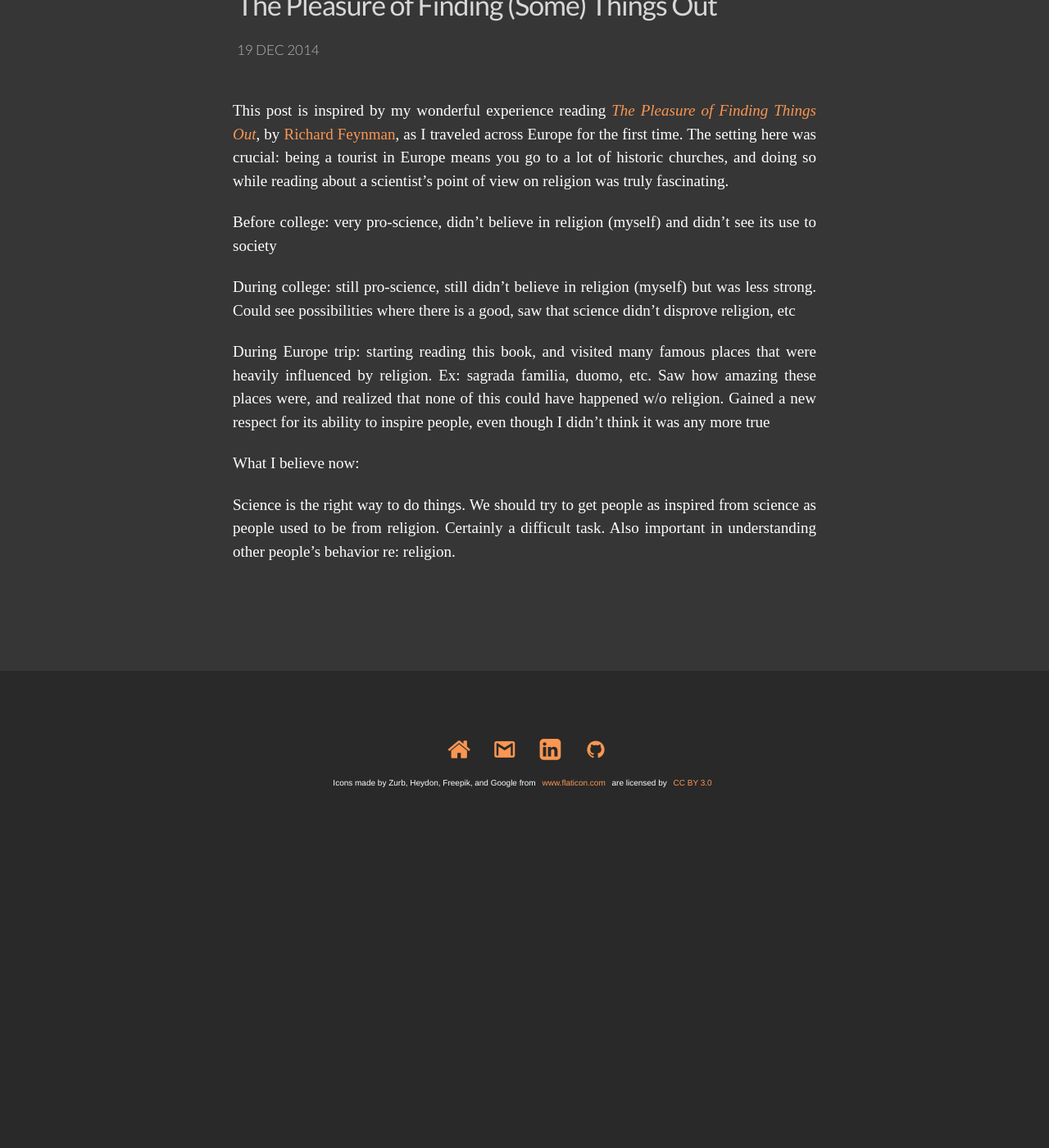
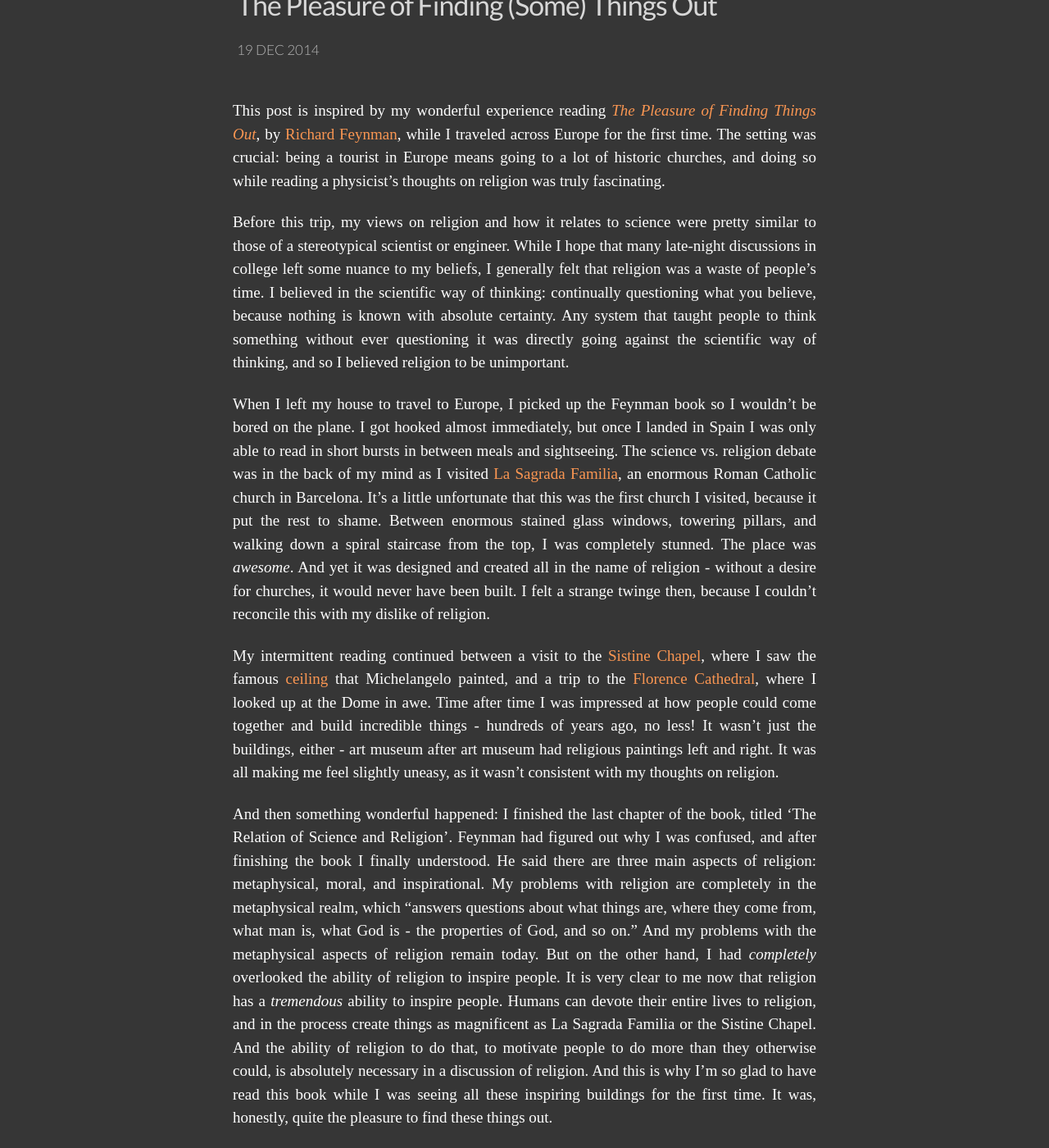
Before and after one commit to amaresh-sahu/amaresh-sahu.github.io, a Jekyll site: the page built from _posts/2014-12-19-finding-things-out.markdown, in a window 1280 px wide and 1400 px high, scrolled down 268 px. Shown: the whole window at 82% size. Built offline with Jekyll 4.4.1, drawn with Linux system fonts in a browser that asks for light colours; some web fonts are replaced; before the commit the page ends 1352 px from its top, so only the background shows below that.

Commit message:
rewrote draft

```diff
--- a/_posts/2014-12-19-finding-things-out.markdown
+++ b/_posts/2014-12-19-finding-things-out.markdown
@@ -5,17 +5,20 @@
 draft: true
 ---
 
-This post is inspired by my wonderful experience reading [_The Pleasure of Finding Things Out_](http://www.amazon.com/The-Pleasure-Finding-Things-Out/dp/0465023959), by [Richard Feynman](http://en.wikipedia.org/wiki/Richard_Feynman), as I traveled across Europe for the first time. The setting here was crucial: being a tourist in Europe means you go to a lot of historic churches, and doing so while reading about a scientist's point of view on religion was truly fascinating.
+This post is inspired by my wonderful experience reading [_The Pleasure of Finding Things Out_](http://www.amazon.com/The-Pleasure-Finding-Things-Out/dp/0465023959), by [Richard Feynman](http://en.wikipedia.org/wiki/Richard_Feynman), while I traveled across Europe for the first time. The setting was crucial: being a tourist in Europe means going to a lot of historic churches, and doing so while reading a physicist's thoughts on religion was truly fascinating.
 
-Before college: very pro-science, didn't believe in religion (myself) and didn't see its use to society
+Before this trip, my views on religion and how it relates to science were pretty similar to those of a stereotypical scientist or engineer. While I hope that many late-night discussions in college left some nuance to my beliefs, I generally felt that religion was a waste of people's time. I believed in the scientific way of thinking: continually questioning what you believe, because nothing is known with absolute certainty. Any system that taught people to think something without ever questioning it was directly going against the scientific way of thinking, and so I believed religion to be unimportant.
 
-During college: still pro-science, still didn't believe in religion (myself) but was less strong. Could see possibilities where there is a good, saw that science didn't disprove religion, etc
+When I left my house to travel to Europe, I picked up the Feynman book so I wouldn't be bored on the plane. I got hooked almost immediately, but once I landed in Spain I was only able to read in short bursts in between meals and sightseeing. The science vs. religion debate was in the back of my mind as I visited [La Sagrada Familia](http://en.wikipedia.org/wiki/Sagrada_Fam%C3%ADlia), an enormous Roman Catholic church in Barcelona. It's a little unfortunate that this was the first church I visited, because it put the rest to shame. Between enormous stained glass windows, towering  pillars, and walking down a spiral staircase from the top, I was completely stunned. The place was _awesome_. And yet it was designed and created all in the name of religion - without a desire for churches, it would never have been built. I felt a strange twinge then, because I couldn't reconcile this with my dislike of religion.
 
-During Europe trip: starting reading this book, and visited many famous places that were heavily influenced by religion. Ex: sagrada familia, duomo, etc. Saw how amazing these places were, and realized that none of this could have happened w/o religion. Gained a new respect for its ability to inspire people, even though I didn't think it was any more true
+My intermittent reading continued between a visit to the [Sistine Chapel](http://en.wikipedia.org/wiki/Sistine_Chapel), where I saw the famous [ceiling](http://en.wikipedia.org/wiki/Sistine_Chapel_ceiling) that Michelangelo painted, and a trip to the [Florence Cathedral](http://en.wikipedia.org/wiki/Florence_Cathedral), where I looked up at the Dome in awe. Time after time I was impressed at how people could come together and build incredible things - hundreds of years ago, no less! It wasn't just the buildings, either - art museum after art museum had religious paintings left and right. It was all making me feel slightly uneasy, as it wasn't consistent with my thoughts on religion.
 
-What I believe now:
+And then something wonderful happened: I finished the last chapter of the book, titled 'The Relation of Science and Religion'. Feynman had figured out why I was confused, and after finishing the book I finally understood. He said there are three main aspects of religion: metaphysical, moral, and inspirational. My problems with religion are completely in the metaphysical realm, which "answers questions about what things are, where they come from, what man is, what God is - the properties of God, and so on." And my problems with the metaphysical aspects of religion remain today. But on the other hand, I had _completely_ overlooked the ability of religion to inspire people. It is very clear to me now that religion has a _tremendous_ ability to inspire people. Humans can devote their entire lives to religion, and in the process create things as magnificent as La Sagrada Familia or the Sistine Chapel. And the ability of religion to do that, to motivate people to do more than they otherwise could, is absolutely necessary in a discussion of religion. And this is why I'm so glad to have read this book while I was seeing all these inspiring buildings for the first time. It was, honestly, quite the pleasure to find these things out.
 
-Science is the right way to do things. We should try to get people as inspired from science as people used to be from religion. Certainly a difficult task. Also important in understanding other people's behavior re: religion.
+
+
+
+
 
 <!---
 
```
